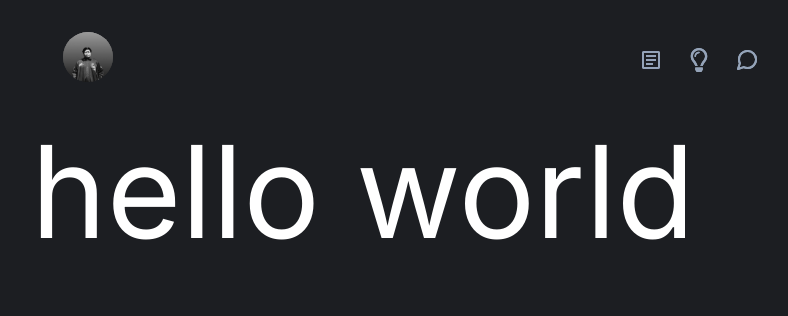
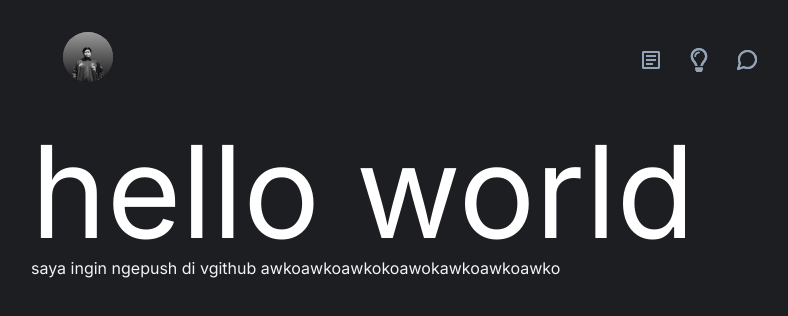
Before and after one commit to eveeze/portofolio, a Next.js app: page /project in a window 1280 px wide. Shown: the top 316 px of the page, without its empty margins (225-1013 px from the left). Built offline with nearby package versions, Linux system fonts and the light colour scheme.

Commit message:
project page ongoing

```diff
--- a/src/app/project/page.jsx
+++ b/src/app/project/page.jsx
@@ -3,6 +3,7 @@ export default function Project() {
     <>
       <div className="min-h-dvh w-full mx-auto max-w-screen-md mt-32">
         <h1 className="text-9xl text-white mt-24">hello world</h1>
+        <p>saya ingin ngepush di vgithub awkoawkoawkokoawokawkoawkoawko</p>
       </div>
     </>
   );
```
